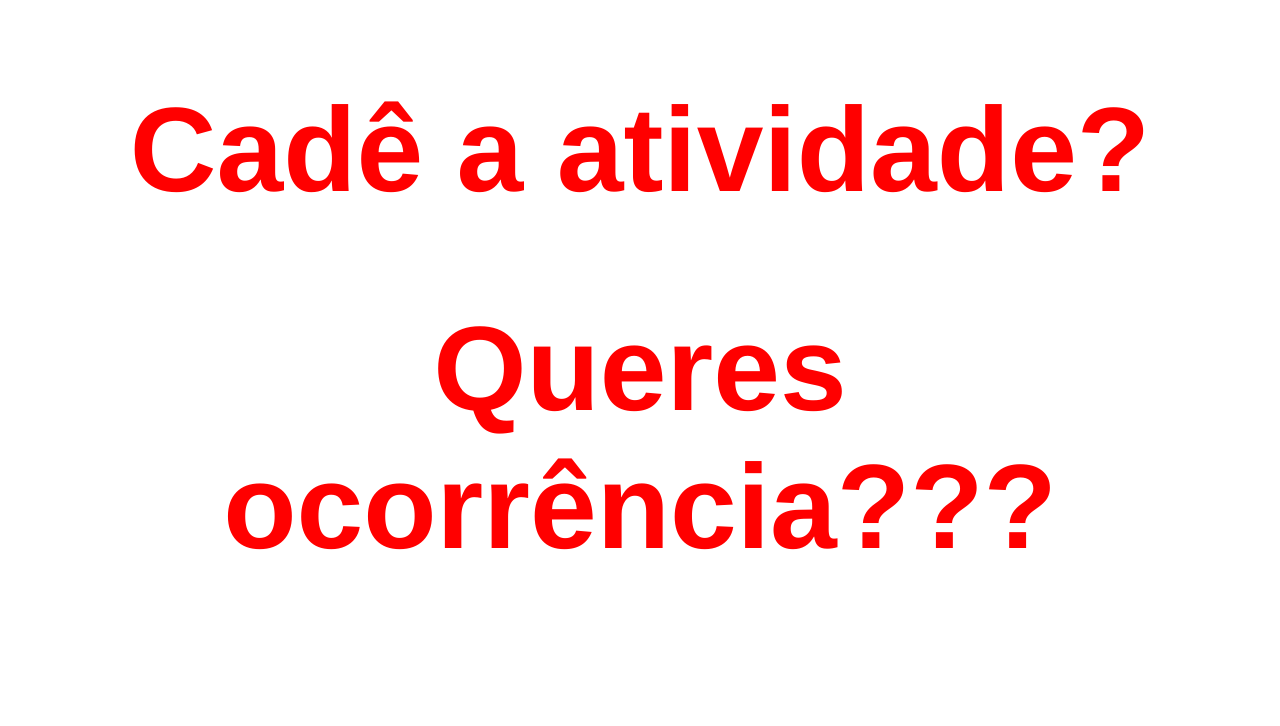
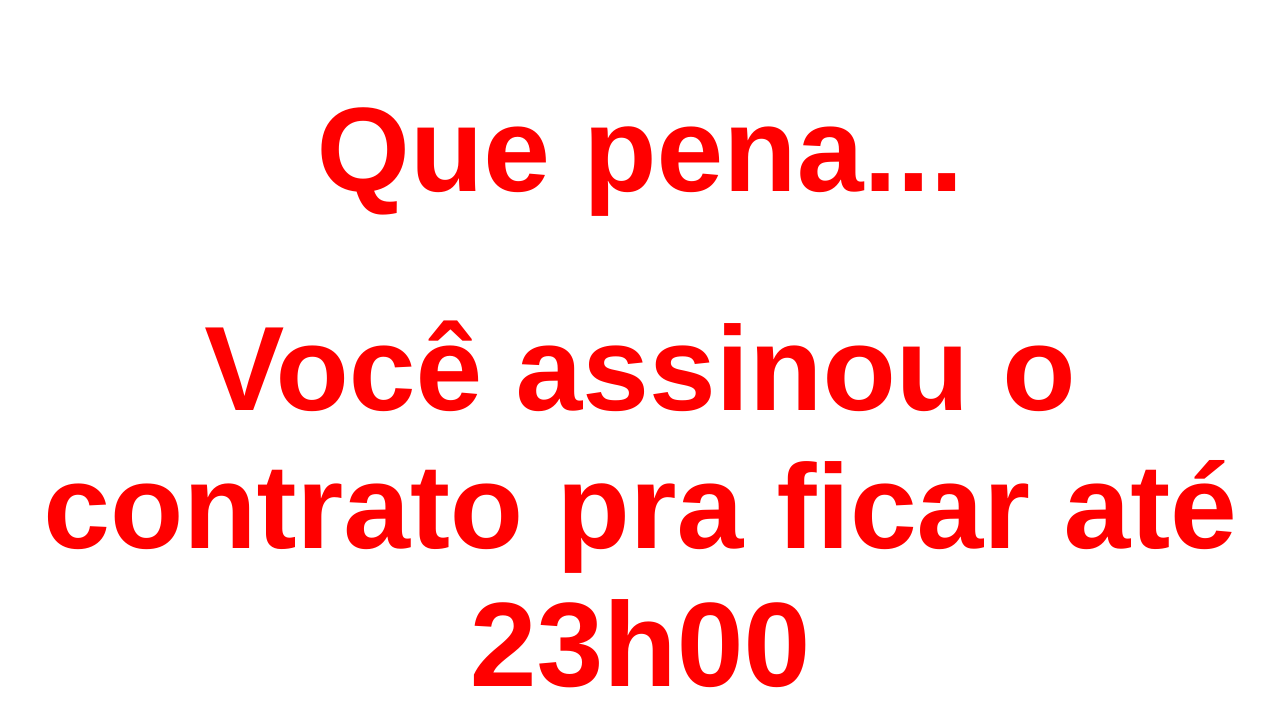
Before and after one commit to marciomarcal98/cade_atividade, a plain HTML site: page index.html in a window 1280 px wide. Drawn offline with Linux system fonts and the light colour scheme.

Commit message:
Update index.html

```diff
--- a/index.html
+++ b/index.html
@@ -8,7 +8,7 @@
   <title>Cadê a atividade?</title>
 </head>
 <body>
-  <h1>Cadê a atividade?</h1>
-  <h1>Queres ocorrência???</h1>
+  <h1>Que pena...</h1>
+  <h1>Você assinou o contrato pra ficar até 23h00</h1>
 </body>
 </html>
```
